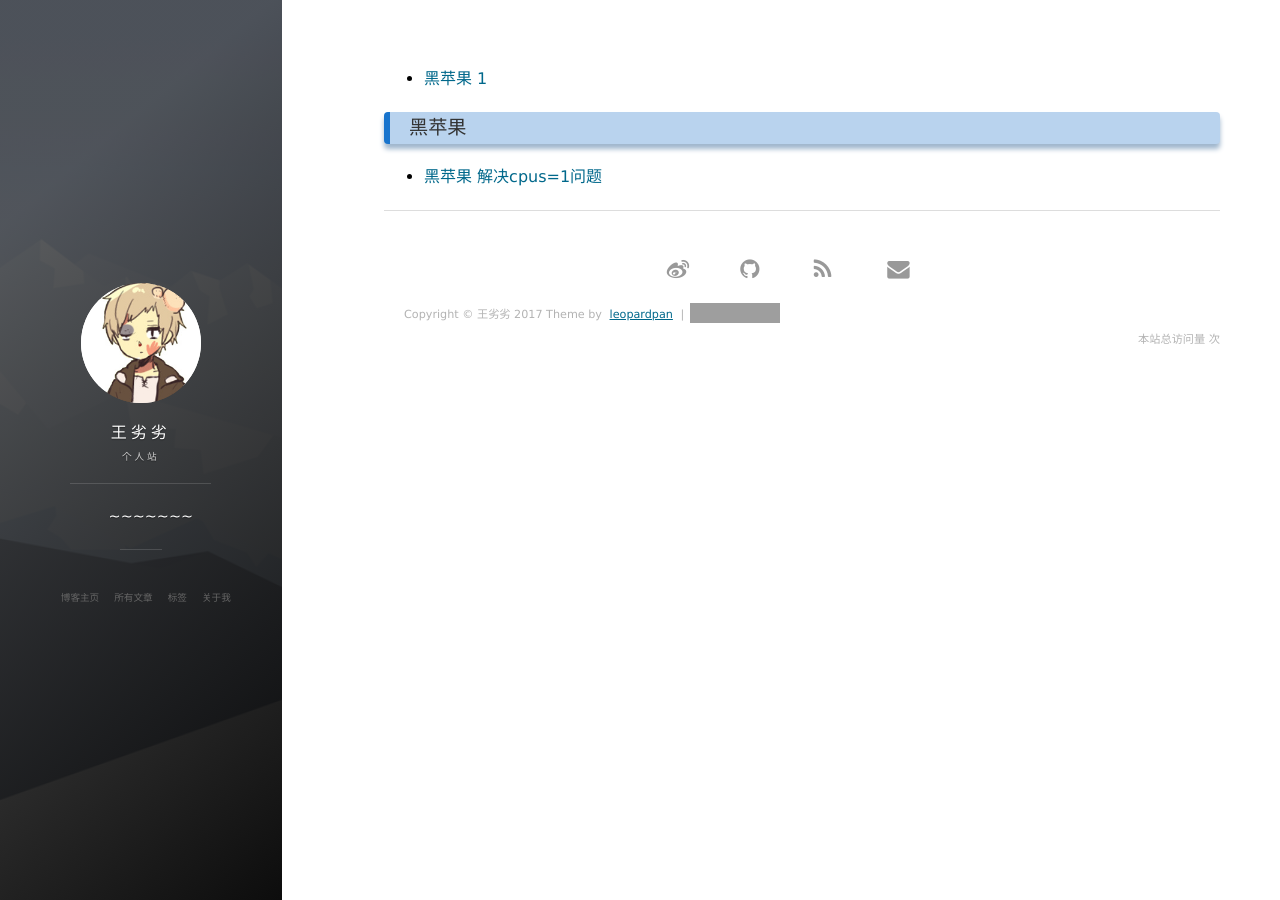
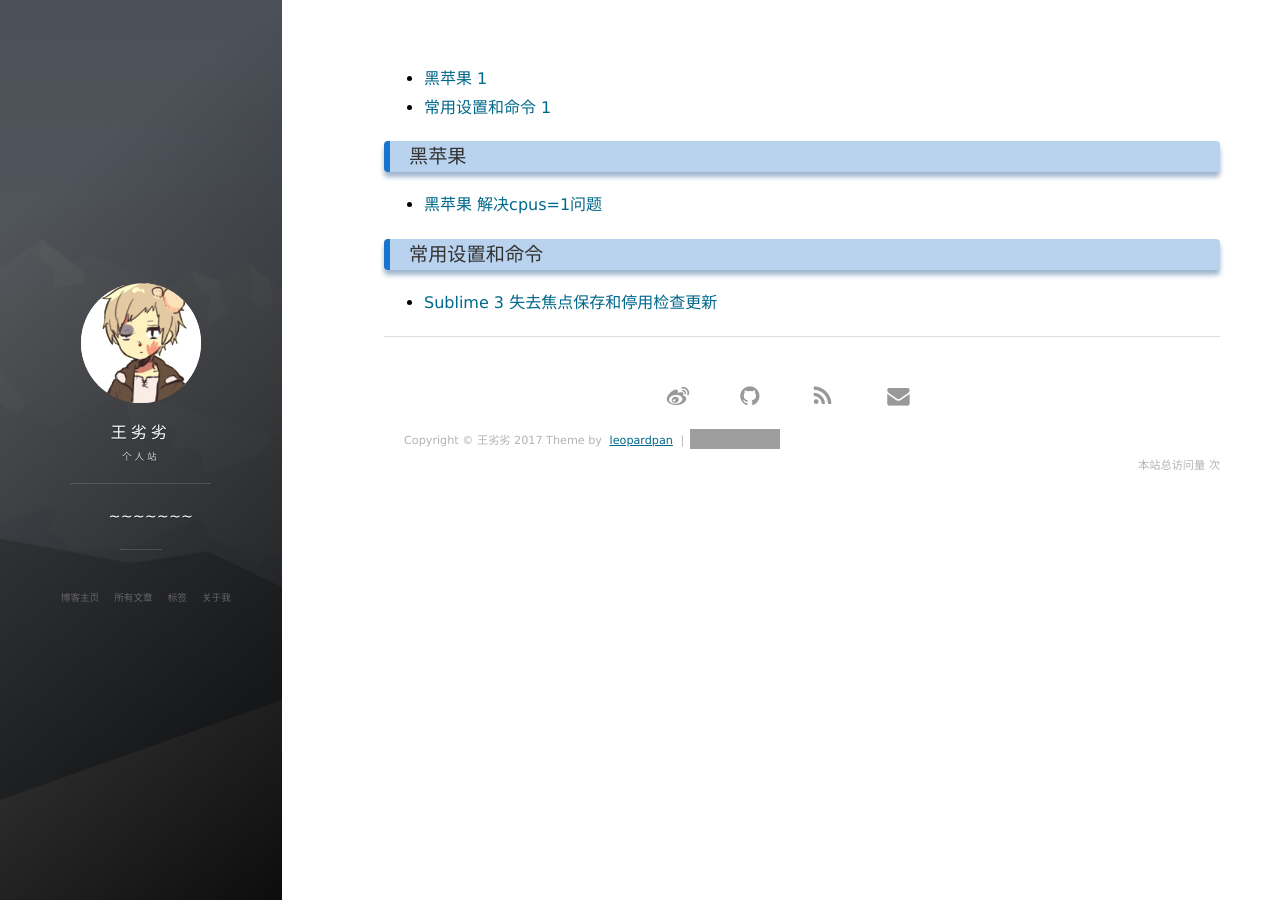
Before and after one commit to wzqwzq666/wzqwzq666.github.io, a Jekyll site: the page built from tags.html, in a window 1280 px wide. Built offline with Jekyll 4.4.1, drawn with Linux system fonts in a browser that asks for light colours; nearby versions of some CDN libraries; comment, search, counter and statistics services are not loaded; grey boxes are pictures that could not be loaded.

Commit message:
sublime设置

```diff
--- a/404.html
+++ b/404.html
@@ -1,6 +1,6 @@
 ---
 layout: default
-description: "你来到了没有知识的荒原--- :("
+description: "你来到了没有知识的荒原,可真TM可怕--- :("
 header-img: "images/404-bg.jpg"
 permalink: /404.html
 ---
--- /dev/null
+++ b/_posts/2017-07-20-01.md
@@ -0,0 +1,15 @@
+---
+layout: post
+title: "Sublime 3 失去焦点保存和停用检查更新"
+date: 2017-07-20
+description: "Sublime3, 失去焦点保存,停用检查更新"
+tag: 常用设置和命令
+---
+
+##打开preferences-settings在右侧的大括号里输入保存即可
+
+### 关闭自动更新
+`"update_check": false,`
+
+### 开启失去焦点自动保存
+`"save_on_focus_lost": true，`
```
Also changed, not shown: 8 other files.
